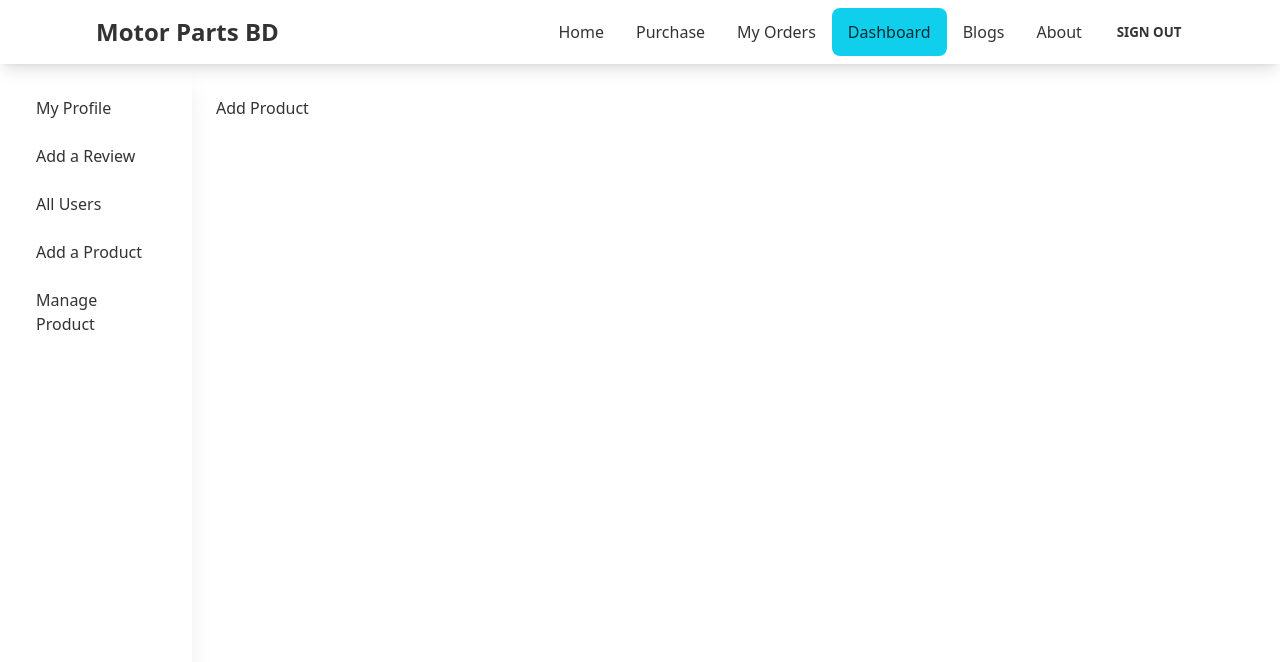
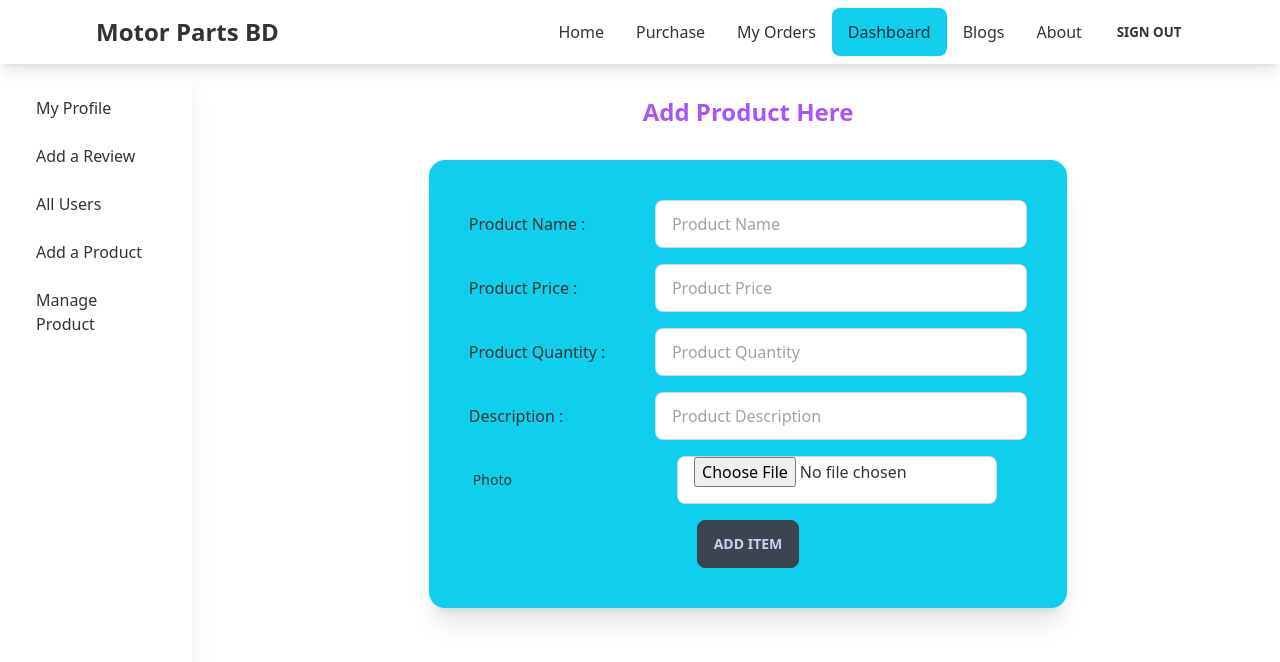
Before and after one commit to Md-Mobassher/motor-parts-manufacturer-bd-client, a React (Create React App) app: page /dashboard/addproduct in a window 1280 px wide. Shown: the top 662 px of the page. Built offline with nearby package versions, Linux system fonts and the light colour scheme; no server answers; sample sign-in values are in the browser's storage.

Commit message:
manage item added

```diff
--- a/src/App.js
+++ b/src/App.js
@@ -11,12 +11,12 @@ import Purchase from './Pages/Purchase/Purchase';
 import Footer from './Shared/Footer';
 import Users from './Pages/Dashboard/Users'
 import Navbar from './Shared/Navbar';
-import NotFound from './Shared/NotFound';
 import AddProduct from './Pages/Dashboard/AddProduct';
 import MyProfile from './Pages/Dashboard/MyProfile';
 import AddReview from './Pages/Dashboard/AddReview';
 import ManageProduct from './Pages/Dashboard/ManageProduct';
 import { ToastContainer } from 'react-toastify';
+import NotFound from './Shared/NotFound';
 
 function App() {
   return (
--- a/src/Pages/Dashboard/AddProduct.js
+++ b/src/Pages/Dashboard/AddProduct.js
@@ -1,9 +1,80 @@
 import React from 'react';
+import { useForm } from 'react-hook-form';
+import { toast } from 'react-toastify';
+
 
 const AddProduct = () => {
+
+    const { register, formState: { errors }, handleSubmit, reset } = useForm();
+
+    const onSubmit = async data => {
+        fetch('http://localhost:5000/user', {
+            method: 'PUT',
+            headers: {
+                'content-type': 'application/json',
+                authorization: `Bearer ${localStorage.getItem('accessToken')}`
+            },
+            body: JSON.stringify(data)
+        })
+        .then(res => res.json())
+        .then(inserted =>{
+            if(inserted.insertedId){
+                toast.success('You Profile Updated successfully')
+                data.reset();
+            }
+            else{
+                toast.error('Failed to Update Your Profile');
+            }
+        })
+    }
+
+
     return (
-        <div>
-            <h2>Add Product</h2>
+        <div className='h-screen'>
+            <h2 className='text-2xl font-bold text-center mb-8 text-purple-500'>Add Product Here </h2>
+                <div class="card bg-primary lg:w-3/5 mx-auto p-10 bg-base-100 shadow-xl">
+
+                <form onSubmit={handleSubmit(onSubmit)}>
+                         <div className='flex justify-between items-center mb-4 w-full'>
+                            <h2 class=" w-1/3 inline ml-auto">Product Name :</h2>
+                            <input class="w-2/3 input input-bordered" placeholder='Product Name' {...register("product", { required: true, maxLength: 20 })} />
+                         </div>
+                         <div className='flex justify-between items-center mb-4 w-full'>
+                            <h2 class=" w-1/3 inline ml-auto">Product Price :</h2>
+                            <input class="w-2/3 input input-bordered" placeholder='Product Price' {...register("price", { required: true, maxLength: 20 })} />
+                         </div>
+                         <div className='flex justify-between items-center mb-4 w-full'>
+                            <h2 class=" w-1/3 inline ml-auto">Product Quantity :</h2>
+                            <input class="w-2/3 input input-bordered" placeholder='Product Quantity' {...register("user", { required: true, maxLength: 20 })} />
+                         </div>
+                         <div className='flex justify-between items-center mb-4 w-full'>
+                            <h2 class=" w-1/3 inline ml-auto">Description :</h2>
+                            <input class="w-2/3 input input-bordered" placeholder='Product Description' {...register("description", { required: true, maxLength: 300 })} />
+                         </div>
+
+                         <div className="from-control flex justify-between items-center mb-4 w-full">
+                            <label className="label  w-1/3">
+                                <h2 className="label-text">Photo</h2>
+                            </label>
+                            <input
+                                type="file"
+                                className="input input-bordered w-2/3 max-w-xs"
+                                {...register("image", {
+                                    required: {
+                                        value: true,
+                                        message: 'Image is Required'
+                                    }
+                                })}
+                            />
+                                <label className="label">
+                                    {errors.name?.type === 'required' && <span className="label-text-alt text-red-500">{errors.name.message}</span>}
+                                </label>
+                            </div>
+
+                        <input className='btn btn-white mx-auto block' type="submit" value='Add Item'/>
+                    </form>
+
+            </div>
         </div>
     );
 };
--- a/src/Pages/Dashboard/AddReview.js
+++ b/src/Pages/Dashboard/AddReview.js
@@ -1,10 +1,41 @@
 import React from 'react';
+import { useAuthState } from 'react-firebase-hooks/auth';
+import { useForm } from 'react-hook-form';
+import auth from '../../firebase.init';
 
 const AddReview = () => {
+    const [ user ] = useAuthState(auth)
+    const { register, handleSubmit } = useForm();
+
+    const onSubmit = data => {
+        console.log(data)
+    }
+
     return (
-        <div>
-            <h2>Add a Review</h2>
+        <div className='h-screen'>
+        <h2 className='text-2xl font-bold text-center mb-8 text-purple-500'>Add a Review</h2>
+            <div class="card bg-primary lg:w-3/5 mx-auto p-10 bg-base-100 shadow-xl">
+
+            <form onSubmit={handleSubmit(onSubmit)}>
+                <div className='flex justify-between items-center mb-4 w-full'>
+                    <h2 class=" w-1/3 inline ml-auto"> Your Name :</h2>
+                    <input class="w-2/3 input input-bordered" value={user?.displayName} placeholder=' Your Name' disabled required {...register("user", { required: true,  })} />
+                </div>
+                <div className='flex justify-between items-center mb-4 w-full'>
+                    <h2 class=" w-1/3 inline ml-auto">Your Email:</h2>
+                    <input class="w-2/3 input input-bordered" value={user?.email} placeholder='Your email' disabled required {...register("email", { required: true, })} />
+                </div>
+                <div className='flex justify-between items-center mb-4 w-full'>
+                    <h2 class=" w-1/3 inline ml-auto">Write a Review :</h2>
+                    <textarea class="w-2/3 textarea textarea-info" placeholder='Add Review' {...register("review", { required: true, maxLength: 300 })} />
+                </div>
+
+
+                <input className='btn btn-red mx-auto block' type="submit" value='Add Review'/>
+            </form>
+
         </div>
+    </div>
     );
 };
 
--- /dev/null
+++ b/src/Pages/Dashboard/DeleteConfirmModal.js
@@ -0,0 +1,41 @@
+import React from 'react';
+import { toast } from 'react-toastify';
+
+
+const DeleteConfirmModal = ({deletingTool, refetch, setDeletingTool}) => {
+    const {name, _id} = deletingTool;
+    const handleDelete = () => {
+        fetch(`http://localhost:5000/tool/${_id}`, {
+            method: 'DELETE',
+            headers: {
+                authorization: `Bearer ${localStorage.getItem('accessToken')}`
+            }
+        })
+            .then(res => res.json())
+            .then(data => {
+                console.log(data);
+                if (data.deletedCount) {
+                    toast(`Tool is deleted successfully.`)
+                    setDeletingTool(null);
+                    refetch();
+                }
+            })
+    }
+    return (
+        <div>
+            <input type="checkbox" id="delete-confirm-modal" class="modal-toggle" />
+            <div class="modal modal-bottom sm:modal-middle">
+                <div class="modal-box">
+                    <h3 class="font-bold text-lg text-red-500">Are you sure you want to delete  ${name}!</h3>
+
+                    <div class="modal-action">
+                    <button onClick={() => handleDelete()} class="btn btn-xs btn-error">Delete</button>
+                        <label for="delete-confirm-modal" class="btn btn-xs">Cancel</label>
+                    </div>
+                </div>
+            </div>
+        </div >
+    );
+};
+
+export default DeleteConfirmModal;
--- a/src/Pages/Dashboard/ManageProduct.js
+++ b/src/Pages/Dashboard/ManageProduct.js
@@ -1,9 +1,55 @@
-import React from 'react';
+import React, { useState } from 'react';
+import { useQuery } from 'react-query';
+import Loading from '../../Shared/Loading';
+import DeleteConfirmModal from './DeleteConfirmModal';
+import ToolRow from './ToolRaw';
 
 const ManageProduct = () => {
+    const [deletingTool, setDeletingTool] = useState(null);
+
+    const { data: tools, isLoading, refetch } = useQuery('tools', () => fetch('http://localhost:5000/tool', {
+        headers: {
+            authorization: `Bearer ${localStorage.getItem('accessToken')}`
+        }
+    }).then(res => res.json()));
+
+    if (isLoading) {
+        return <Loading></Loading>
+    }
+
+
     return (
         <div>
-            <h2>Manage Products</h2>
+            <h2 className="text-2xl text-center mb-2">Manage Items: {tools.length}</h2>
+            <div class="overflow-x-auto">
+                <table class="table w-full">
+                    <thead>
+                        <tr>
+                            <th></th>
+                            <th>Avatar</th>
+                            <th>Name</th>
+                            <th>Quantity</th>
+                            <th>Action</th>
+                        </tr>
+                    </thead>
+                    <tbody>
+                        {
+                            tools.map((tool, index) => <ToolRow
+                                key={tool._id}
+                                tool={tool}
+                                index={index}
+                                refetch={refetch}
+                                setDeletingTool={setDeletingTool}
+                            ></ToolRow>)
+                        }
+                    </tbody>
+                </table>
+            </div>
+            {deletingTool && <DeleteConfirmModal
+                deletingTool={deletingTool}
+                refetch={refetch}
+                setDeletingTool={setDeletingTool}
+            ></DeleteConfirmModal>}
         </div>
     );
 };
--- a/src/Pages/Dashboard/MyProfile.js
+++ b/src/Pages/Dashboard/MyProfile.js
@@ -6,7 +6,7 @@ import auth from '../../firebase.init';
 
 const MyProfile = () => {
     const [ user ] = useAuthState(auth)
-    const { register, handleSubmit } = useForm();
+    const { register, formState: { errors }, handleSubmit, reset } = useForm();
 
     const onSubmit = async data => {
         fetch('http://localhost:5000/user', {
@@ -21,7 +21,7 @@ const MyProfile = () => {
         .then(inserted =>{
             if(inserted.insertedId){
                 toast.success('You Profile Updated successfully')
-                data.reset();
+                reset();
             }
             else{
                 toast.error('Failed to Update Your Profile');
@@ -57,7 +57,7 @@ const MyProfile = () => {
                     </div>
 
 
-                    <input className='btn btn-white mx-auto block' type="submit" value='Order Now'/>
+                    <input className='btn btn-white mx-auto block' type="submit" value='Update Profile'/>
                 </form>
 
             </div>
--- /dev/null
+++ b/src/Pages/Dashboard/ToolRaw.js
@@ -0,0 +1,24 @@
+import React from 'react';
+
+
+const ToolRow = ({ tool, index, refetch, setDeletingTool }) => {
+    const { name, quantity, img,  } = tool;
+
+    return (
+        <tr>
+            <th>{index + 1}</th>
+            <td><div class="avatar">
+                <div class="w-8 rounded">
+                    <img src={img} alt={name} />
+                </div>
+            </div></td>
+            <td>{name}</td>
+            <td>{quantity}</td>
+            <td>
+                <label onClick={() => setDeletingTool(tool)} for="delete-confirm-modal" class="btn btn-xs btn-error">Delete</label>
+            </td>
+        </tr>
+    );
+};
+
+export default ToolRow;
--- a/src/Pages/Home/Tools.js
+++ b/src/Pages/Home/Tools.js
@@ -7,7 +7,7 @@ const Tools = () => {
     const [tools, setTools] = useState([]);
 
     useEffect( () =>{
-        fetch('http://localhost:5000/tools')
+        fetch('http://localhost:5000/tool')
         .then(res => res.json())
         .then(data => setTools(data));
     }, []);
@@ -15,7 +15,7 @@ const Tools = () => {
     return (
         <div className='lg:px-20 sm:p-5 mx-auto'>
             <h2 className='text-3xl font-bold text-center my-20'>Tools and Parts</h2>
-            <div className='grid grid-cols-1 lg:grid-cols-4 gap-6'>
+            <div className='grid grid-cols-1 lg:grid-cols-3 gap-6'>
                 {
                     tools.map(tool => <Tool
                         key={tool._id}
--- a/src/Pages/Purchase/Purchase.js
+++ b/src/Pages/Purchase/Purchase.js
@@ -9,7 +9,7 @@ const Purchase = () => {
     const tool = useTool(toolId);
     console.log(tool)
 
-    const { register, handleSubmit } = useForm();
+    const { register, formState: { errors }, handleSubmit, reset } = useForm();
     const onSubmit = data => console.log(data);
 
 
--- a/src/index.js
+++ b/src/index.js
@@ -3,14 +3,18 @@ import ReactDOM from 'react-dom/client';
 import './index.css';
 import App from './App';
 import reportWebVitals from './reportWebVitals';
+import { QueryClient, QueryClientProvider } from "react-query";
 import { BrowserRouter } from 'react-router-dom';
+const queryClient = new QueryClient();
 
 const root = ReactDOM.createRoot(document.getElementById('root'));
 root.render(
   <React.StrictMode>
-    <BrowserRouter>
-      <App />
-    </BrowserRouter>
+    <QueryClientProvider client={queryClient}>
+      <BrowserRouter>
+        <App></App>
+      </BrowserRouter>
+  </QueryClientProvider>,
   </React.StrictMode>
 );
 
```
